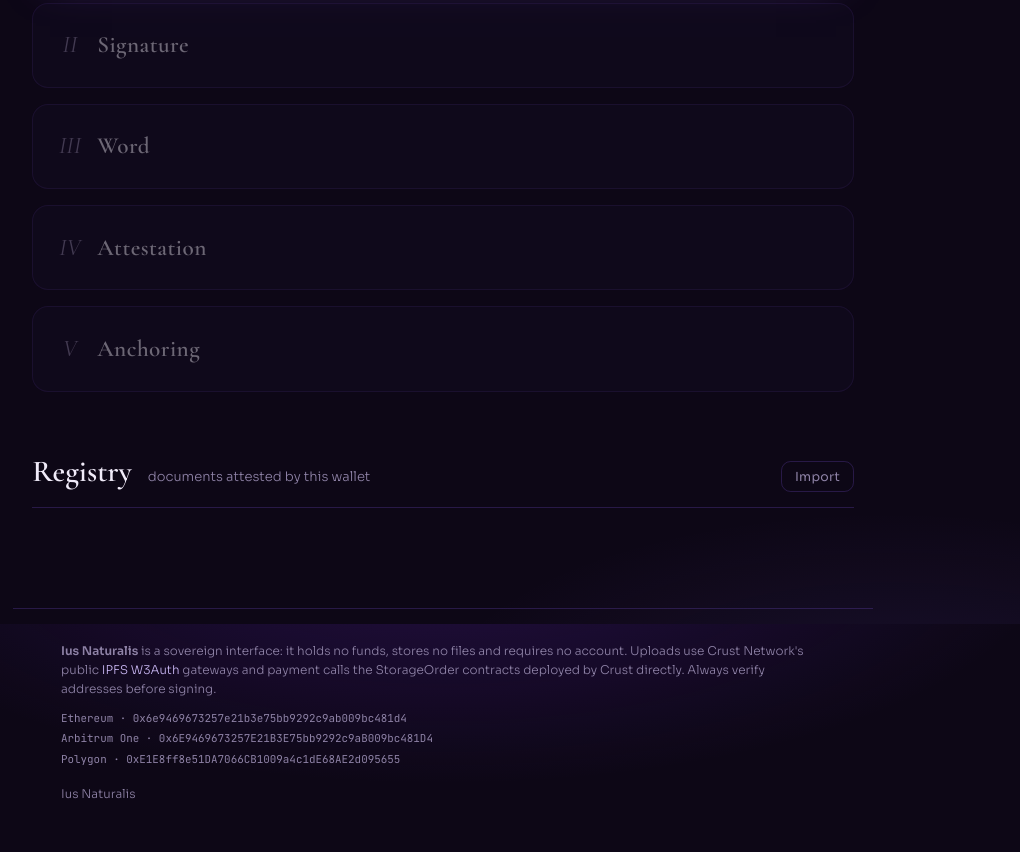
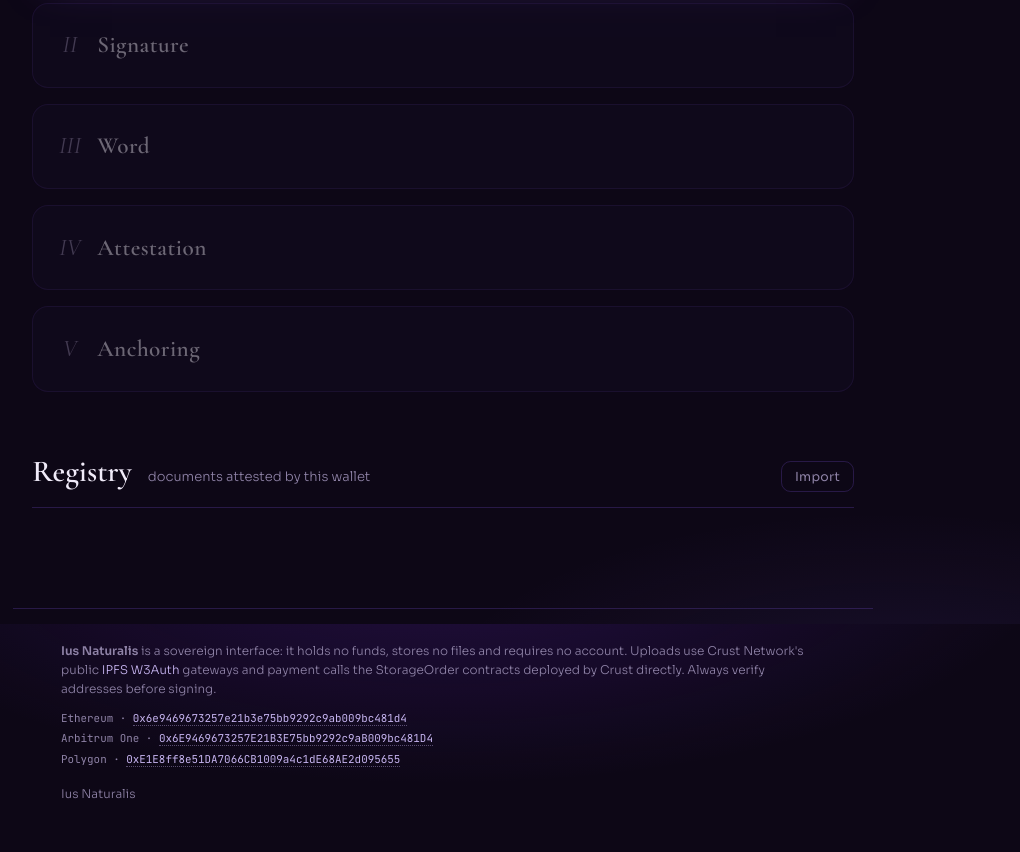
Before and after one commit to energiasonora/chatWallet, a website built with Parcel: page ius/index.html in a window 1280 px wide. Shown: the part 976-1828 px from the top of the page, without its empty margins (197-1217 px from the left). Built offline with nearby package versions, Linux system fonts and the light colour scheme.

Commit message:
fix(ius): ocultar el hero al loguear (el hidden ahora vence al display:grid) y contratos clickeables hacia sus block explorers (v0.7.1)

```diff
--- a/ius/index.html
+++ b/ius/index.html
@@ -83,6 +83,7 @@
     display:grid;place-items:center;text-align:center;
     padding:clamp(2.5rem,7vh,5rem) 1.2rem 2rem;
   }
+  .hero[hidden]{display:none}   /* el atributo hidden debe ganarle al display:grid */
   #flor .flor-viva{width:min(300px,64vw);height:auto;margin-bottom:1.6rem}
   .flor-viva circle{
     fill:none;stroke:var(--violeta);stroke-width:1.1;
@@ -234,6 +235,8 @@
   }
   footer a{color:var(--lavanda);text-decoration:none}
   footer .contratos{font-family:'JetBrains Mono',monospace;font-size:.68rem;word-break:break-all;margin-top:.6rem;line-height:1.9}
+  footer .contratos a{color:var(--lavanda);text-decoration:none;border-bottom:1px dotted rgba(199,181,241,.4);transition:color .2s,border-color .2s}
+  footer .contratos a:hover{color:var(--oro);border-bottom-color:var(--oro)}
 
   /* ---------- versión ---------- */
   .version{
@@ -481,9 +484,9 @@
 <footer>
   <p data-i18n="footer_text" data-i18n-html><strong>Ius Naturalis</strong> es una interfaz soberana: no custodia fondos, no guarda tus archivos y no requiere cuenta. La subida usa los gateways públicos <a href="https://wiki.crust.network/docs/en/buildIPFSWeb3AuthGW" target="_blank" rel="noopener">IPFS W3Auth</a> de Crust Network y el pago llama directamente a los contratos StorageOrder desplegados por Crust. Verificá siempre las direcciones antes de firmar.</p>
   <p class="contratos">
-    Ethereum · 0x6e9469673257e21b3e75bb9292c9ab009bc481d4<br>
-    Arbitrum One · 0x6E9469673257E21B3E75bb9292c9aB009bc481D4<br>
-    Polygon · 0xE1E8ff8e51DA7066CB1009a4c1dE68AE2d095655
+    Ethereum · <a href="https://etherscan.io/address/0x6e9469673257e21b3e75bb9292c9ab009bc481d4" target="_blank" rel="noopener">0x6e9469673257e21b3e75bb9292c9ab009bc481d4</a><br>
+    Arbitrum One · <a href="https://arbiscan.io/address/0x6E9469673257E21B3E75bb9292c9aB009bc481D4" target="_blank" rel="noopener">0x6E9469673257E21B3E75bb9292c9aB009bc481D4</a><br>
+    Polygon · <a href="https://polygonscan.com/address/0xE1E8ff8e51DA7066CB1009a4c1dE68AE2d095655" target="_blank" rel="noopener">0xE1E8ff8e51DA7066CB1009a4c1dE68AE2d095655</a>
   </p>
   <p style="margin-top:.9rem">Ius Naturalis <span class="version-pie" id="version-pie"></span></p>
 </footer>
@@ -741,7 +744,7 @@ window.IusI18n = (function(){
   ];
   const GATEWAYS = ['https://gw.crustfiles.app','https://crustipfs.xyz'];
   const NORMA = 'ius-naturalis/atestacion/1';
-  const VERSION = '0.7.0';
+  const VERSION = '0.7.1';
 
   /* ================= estado ================= */
   const S = {
```
